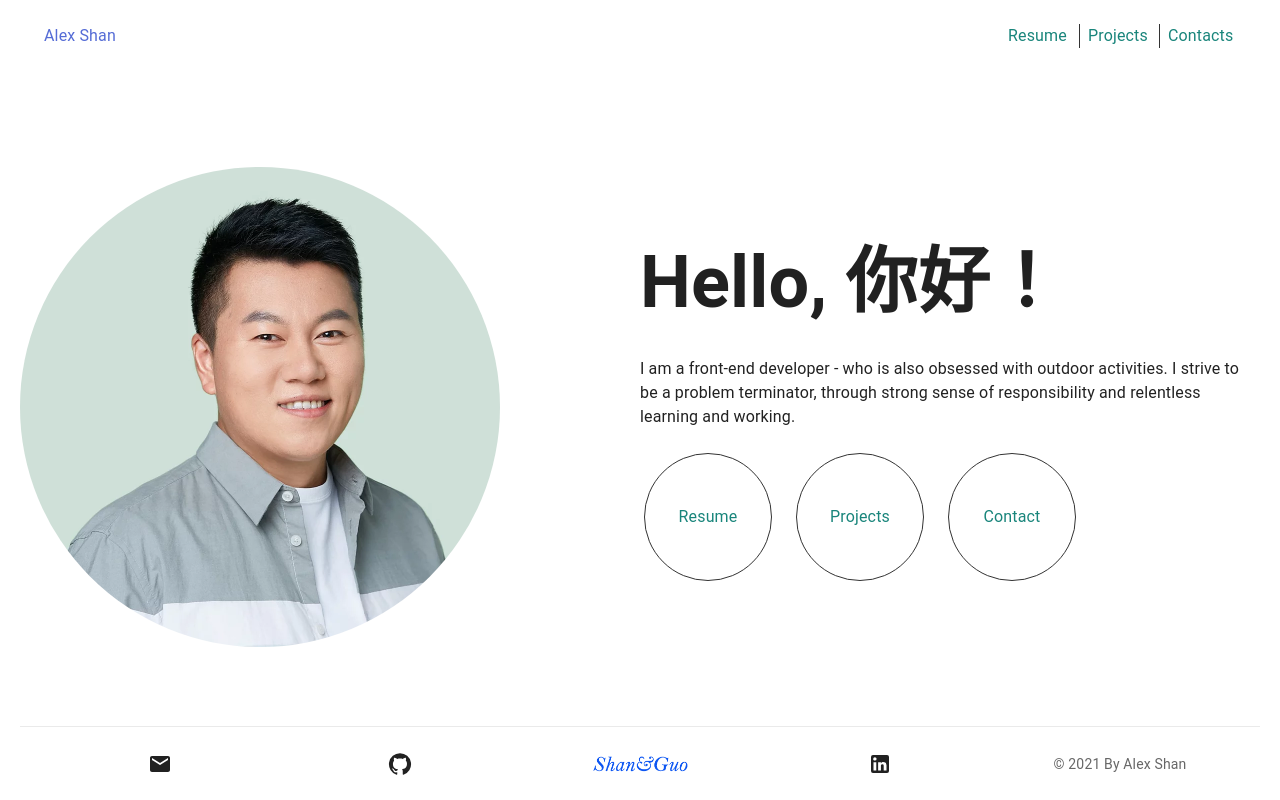
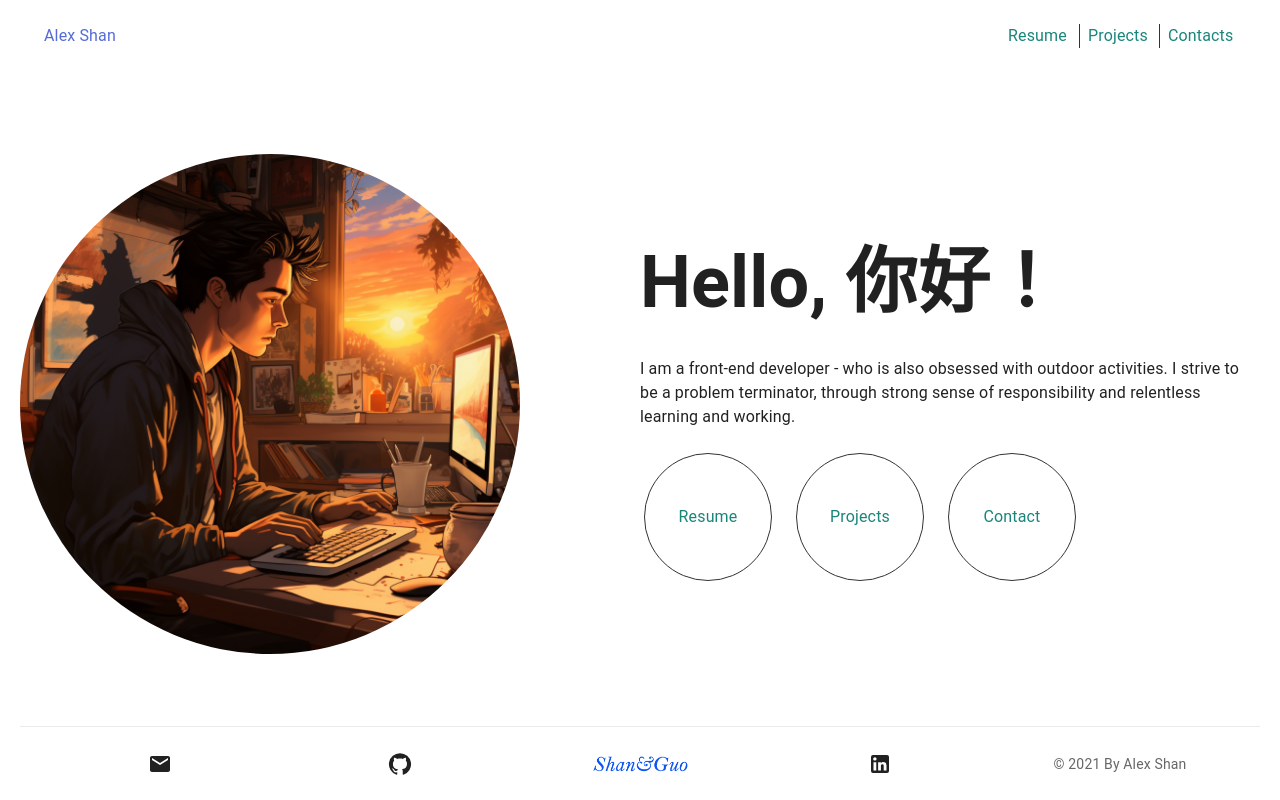
Before and after one commit to AlexShan2008/blog, a Next.js app: page / in a window 1280 px wide. Built offline with nearby package versions, Linux system fonts and the light colour scheme.

Commit message:
feat: update portrait

```diff
--- a/components/intro.tsx
+++ b/components/intro.tsx
@@ -1,10 +1,17 @@
+import Image from 'next/image'
 import Link from './link'
 
 const Intro = () => {
   return (
     <section className="flex-col md:flex-row flex items-center md:justify-between mt-16 mb-16 md:mb-12">
       <div className="flex-1">
-        <img className="portrait" src="/assets/portrait.webp" alt="protrait" />
+        <Image
+          src="/assets/portrait.png"
+          alt="protrait"
+          width={500}
+          height={500}
+          className="portrait"
+        />
       </div>
       <div className="flex-1 p-5">
         <h2 className="font-bold text-7xl mb-5">Hello, 你好！</h2>
```
Also changed, not shown: public/assets/portrait.png (added), public/assets/portrait.webp (deleted).
